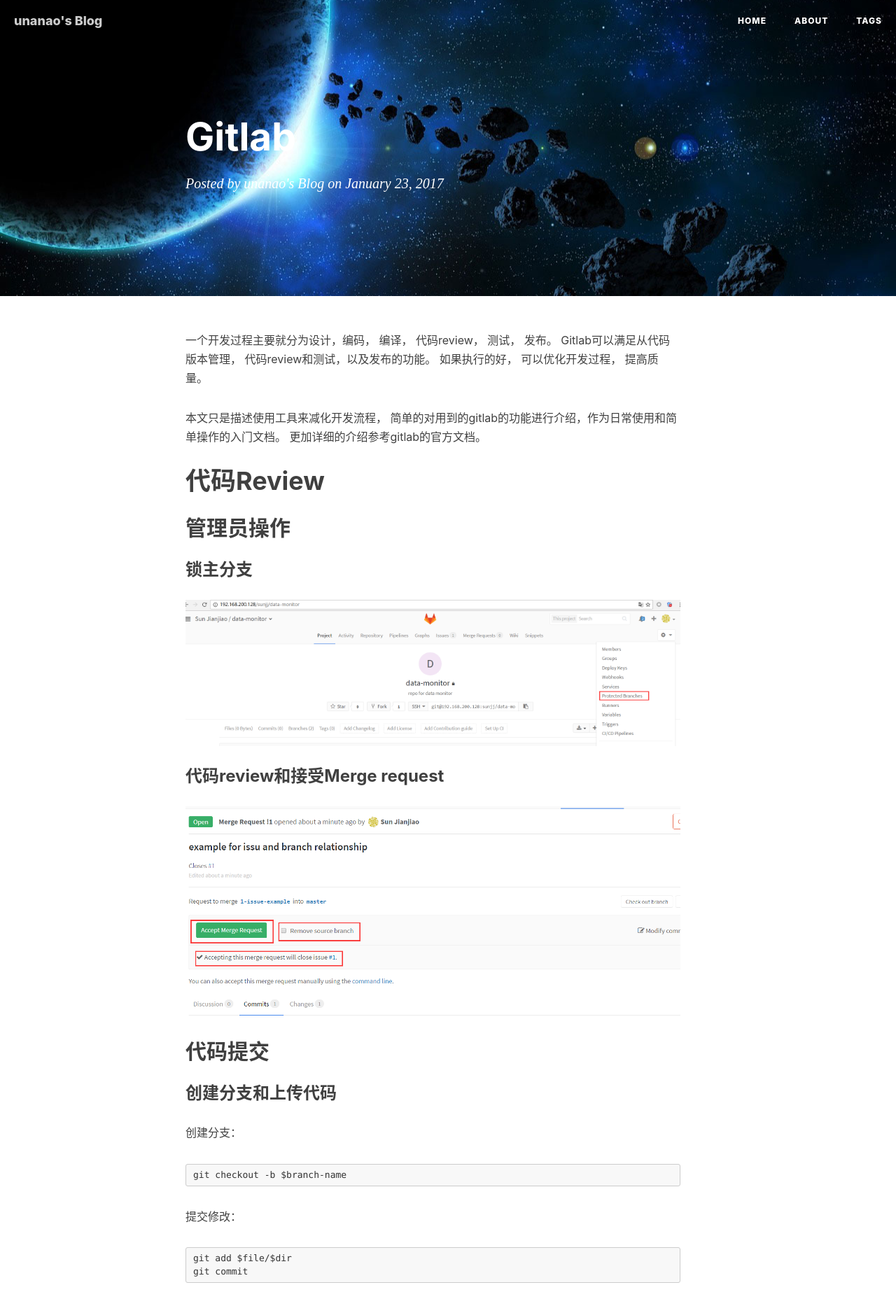
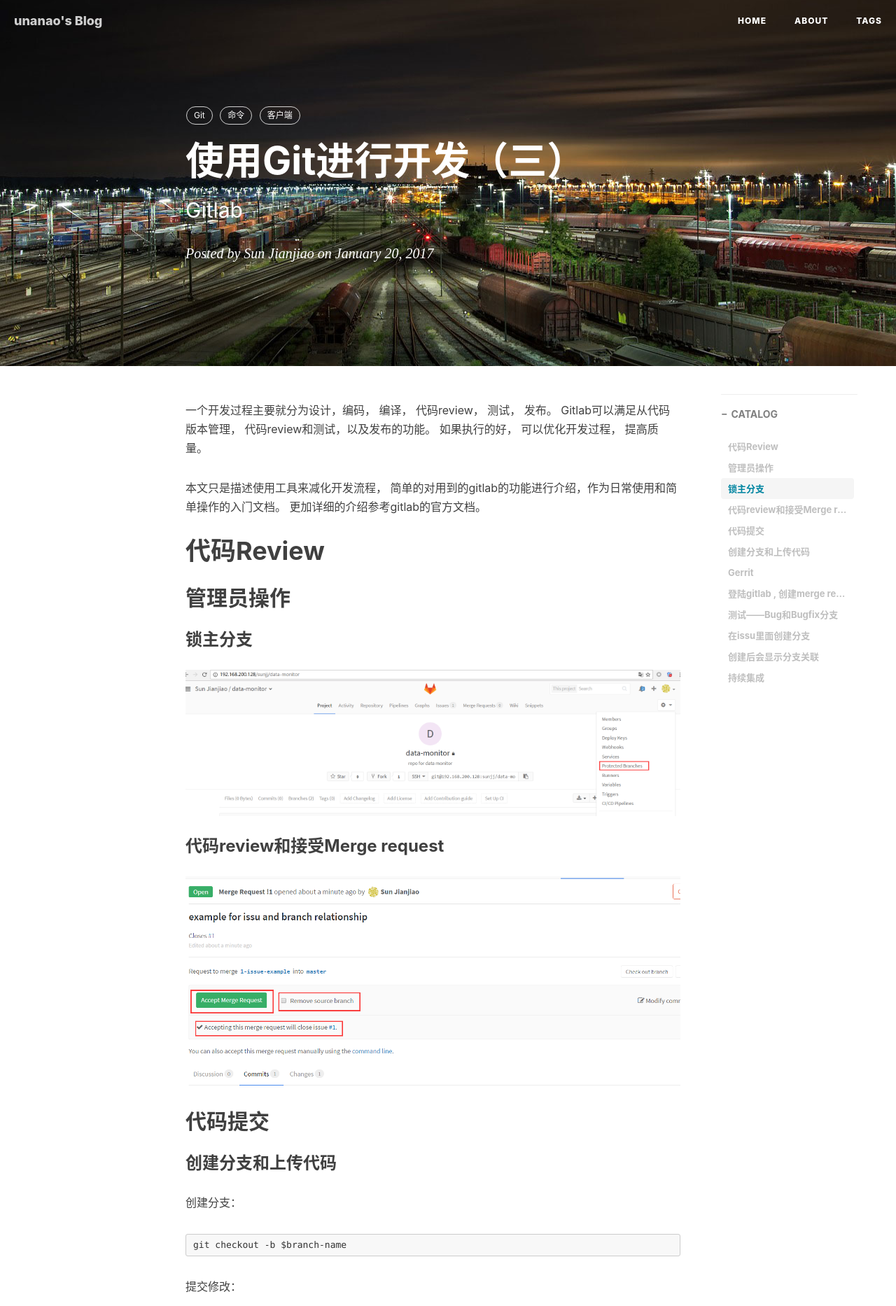
Before and after one commit to xuyumeng/xuyumeng.github.io, a Jekyll site: the page built from _posts/2017-1-23-gitlab.md, in a window 1280 px wide. Shown: the top 1866 px of the page at 70% size. Built offline with Jekyll 4.4.1, drawn with Linux system fonts in a browser that asks for light colours; nearby versions of some CDN libraries; our own code applies the rules of GitHub Pages for plain Markdown files; comment, search, counter and statistics services are not loaded; some of the changed text lies outside the part shown.

Commit message:
titile optimize

```diff
--- a/_posts/2017-1-23-gitlab.md
+++ b/_posts/2017-1-23-gitlab.md
@@ -1,3 +1,18 @@
+---
+layout:     post
+title:      "使用Git进行开发（三）"
+subtitle:   "Gitlab"
+date:       2017-01-20 16:08:00 +08:00
+author:     "Sun Jianjiao <jianjiaosun@163.com>"
+header-img: "img/bg/railway-station-1363771_1280.jpg"
+catalog: true
+tags:
+    - Git
+    - 命令
+    - 客户端
+
+---
+
 一个开发过程主要就分为设计，编码， 编译， 代码review， 测试， 发布。 Gitlab可以满足从代码版本管理， 代码review和测试，以及发布的功能。 如果执行的好， 可以优化开发过程， 提高质量。
 
 本文只是描述使用工具来减化开发流程， 简单的对用到的gitlab的功能进行介绍，作为日常使用和简单操作的入门文档。 更加详细的介绍参考gitlab的官方文档。
```
Also changed, not shown: _posts/2017-1-20-git.md (+2 -2 lines), _posts/2017-1-21-git-basic.md (+3 -3 lines).
